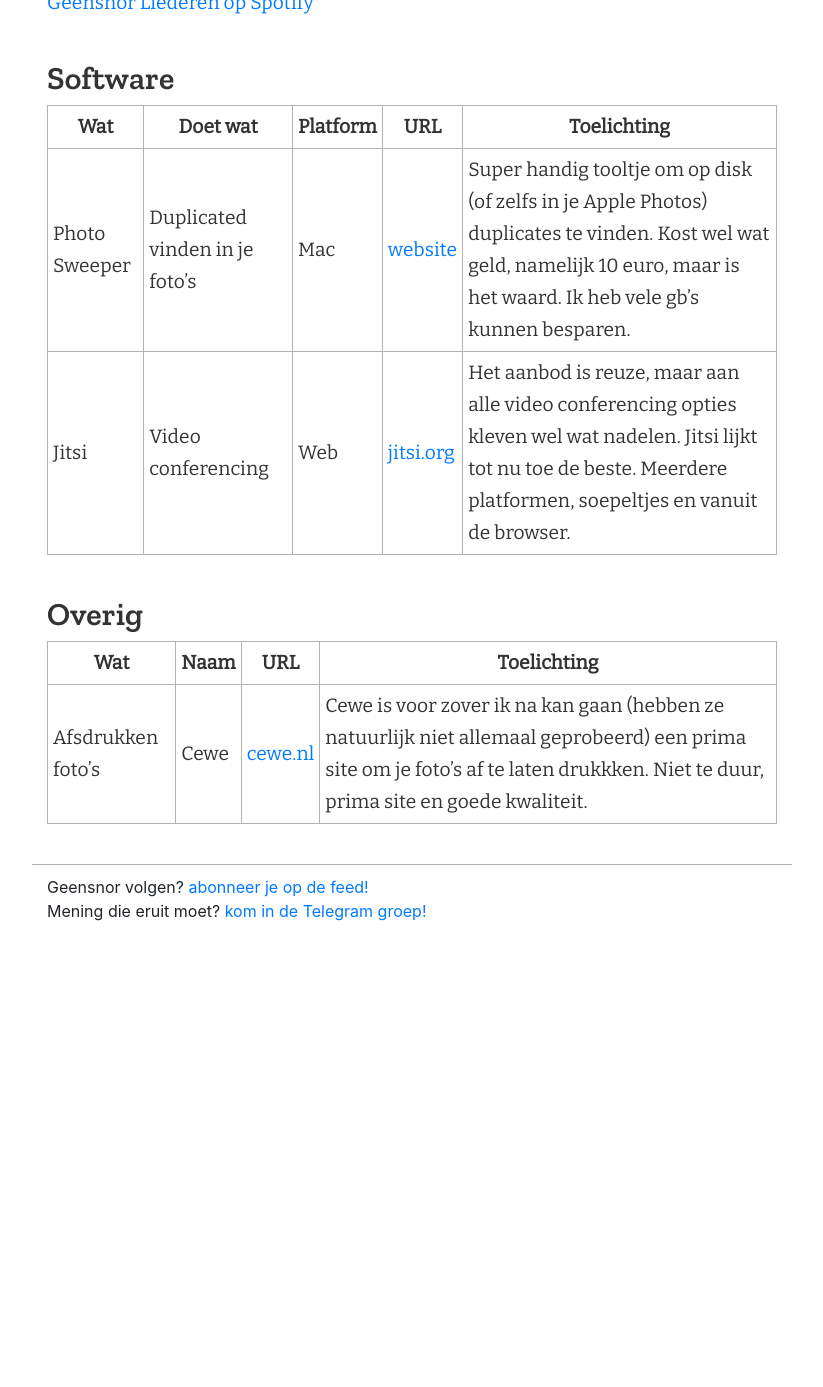
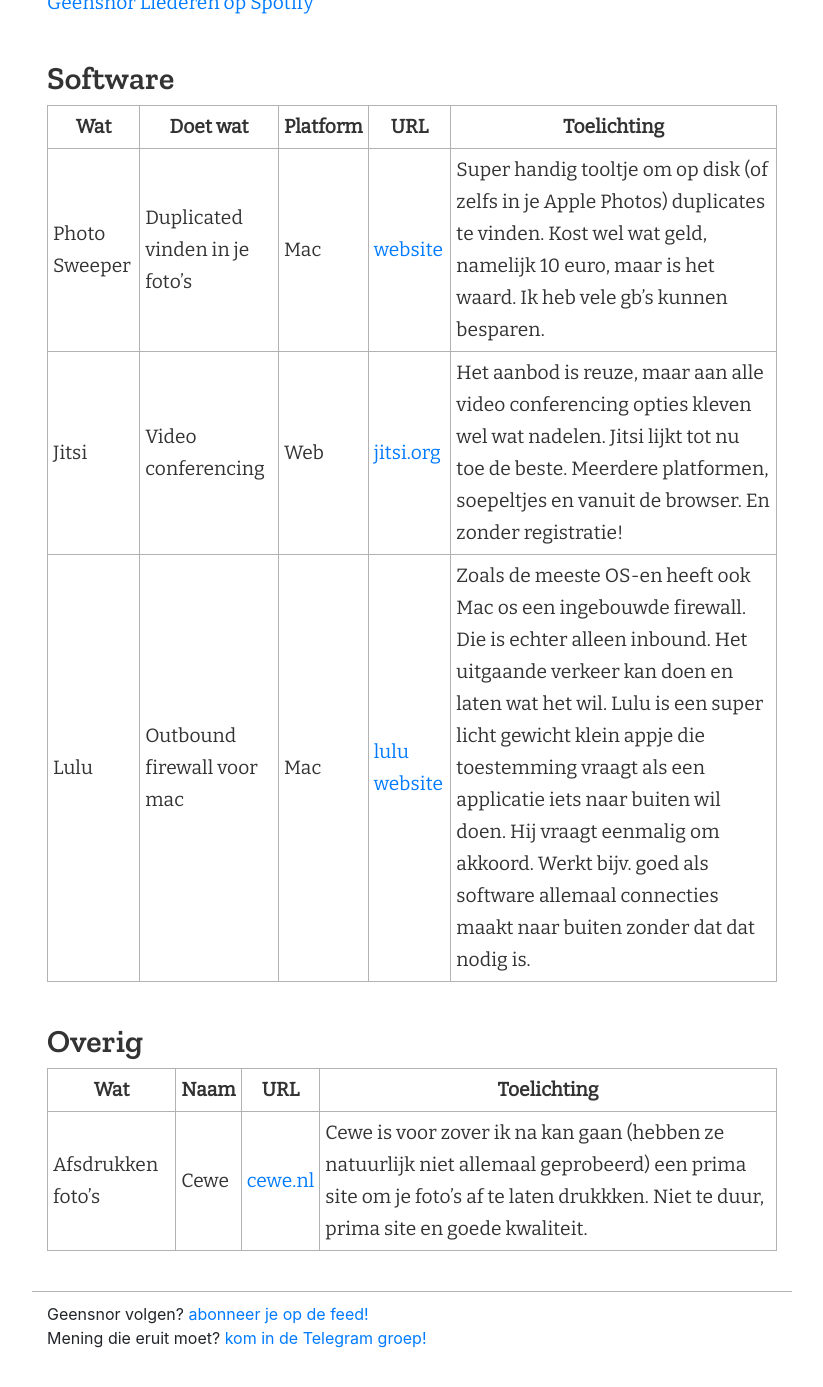
Before and after one commit to geensnor/geensnor.nl, a Jekyll site: the page built from pages/tips.md, in a window 1280 px wide and 1400 px high, scrolled down 1879 px. Shown: the top 1387 px of the window, without its empty margins (228-1051 px from the left). Built offline with Jekyll 4.4.1, drawn with Linux system fonts in a browser that asks for light colours; before the commit the page ends 2852 px from its top, so only the background shows below that.

Commit message:
Update tips.md

```diff
--- a/pages/tips.md
+++ b/pages/tips.md
@@ -40,7 +40,8 @@
 |Wat|Doet wat|Platform|URL|Toelichting|
 |---|--------|--------|---|-----------|
 |Photo Sweeper|Duplicated vinden in je foto's|Mac|[website](https://overmacs.com/)|Super handig tooltje om op disk (of zelfs in je Apple Photos) duplicates te vinden. Kost wel wat geld, namelijk 10 euro, maar is het waard. Ik heb vele gb's kunnen besparen.|
-|Jitsi|Video conferencing|Web|[jitsi.org](https://jitsi.org/)|Het aanbod is reuze, maar aan alle video conferencing opties kleven wel wat nadelen. Jitsi lijkt tot nu toe de beste. Meerdere platformen, soepeltjes en vanuit de browser.|
+|Jitsi|Video conferencing|Web|[jitsi.org](https://jitsi.org/)|Het aanbod is reuze, maar aan alle video conferencing opties kleven wel wat nadelen. Jitsi lijkt tot nu toe de beste. Meerdere platformen, soepeltjes en vanuit de browser. En zonder registratie!|
+|Lulu|Outbound firewall voor mac|Mac|[lulu website](https://objective-see.com/products/lulu.html)|Zoals de meeste OS-en heeft ook Mac os een ingebouwde firewall. Die is echter alleen inbound. Het uitgaande verkeer kan doen en laten wat het wil. Lulu is een super licht gewicht klein appje die toestemming vraagt als een applicatie iets naar buiten wil doen. Hij vraagt eenmalig om akkoord. Werkt bijv. goed als software allemaal connecties maakt naar buiten zonder dat dat nodig is. |
 
 ## Overig
 
```
